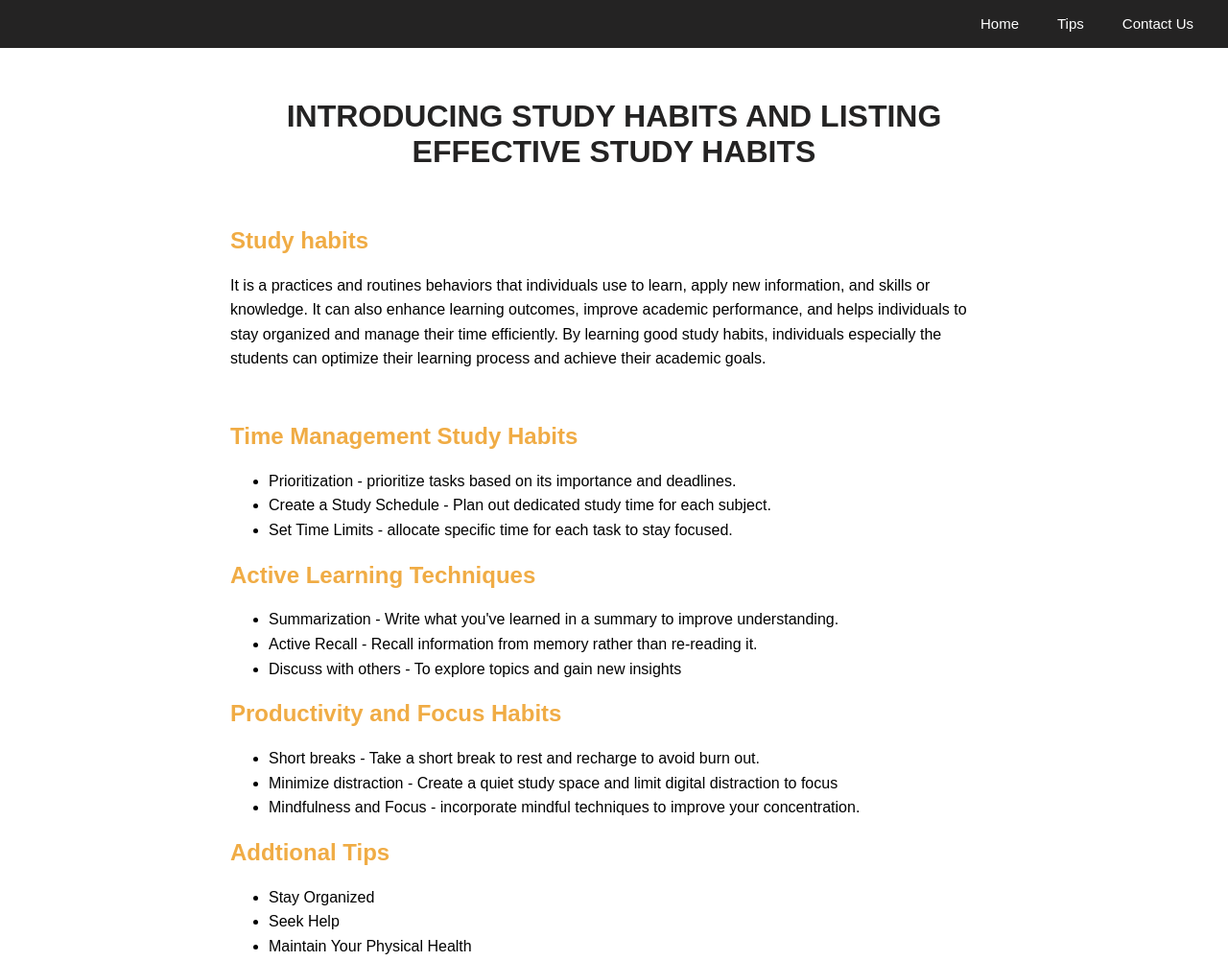
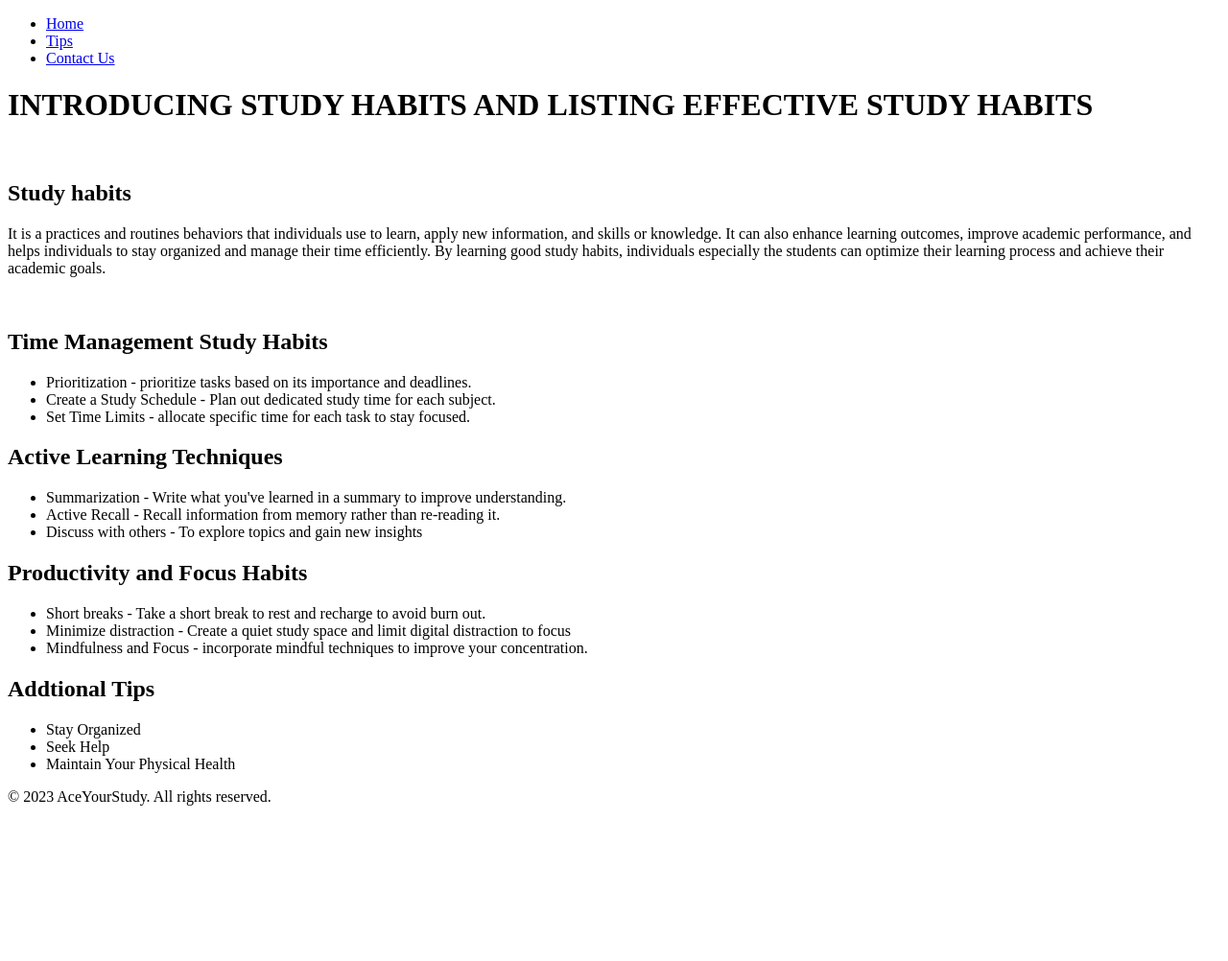
Before and after one commit to REYES-ChloieCharmelleG/Page2, a plain HTML site: page index.html in a window 1280 px wide. Shown: the top 1002 px of the page at 96% size. After the commit the page ends 856 px from the top, so only its background shows below. Drawn offline with Linux system fonts and the light colour scheme.

Commit message:
Update index.html

```diff
--- a/index.html
+++ b/index.html
@@ -6,69 +6,6 @@
     <title>AceYourStudy</title>
   </head>
   <body>
-    <style>
-      body {
-        font-family: Arial, sans-serif;
-        margin: 0;
-        padding: 0;
-      }
-      .nav {
-        display: flex;
-        justify-content: space-between;
-        background-color: #242323;
-        color: #ffff;
-        padding: 0 1rem;
-      }
-      .nav ul {
-        display: flex;
-        list-style-type: none;
-      }
-      .nav ul li {
-        margin: 0 10px;
-        padding: 0 10px;
-      }
-      .nav ul li a {
-        text-decoration: none;
-        color: #fff;
-        font-size: 15px;
-        transition: all ease 0.4s;
-      }
-      .nav ul li a:hover {
-        color: #f0ac45;
-      }
-      .main-content {
-        padding: 2rem 1rem;
-        max-width: 800px;
-        margin: 0 auto;
-      }
-      .main-content h1 {
-        text-align: center;
-        color: #242323;
-      }
-      .main-content h2 {
-        color: #f0ac45;
-      }
-      .main-content p, .main-content ul {
-        line-height: 1.6;
-      }
-      .main-content ul {
-        margin-bottom: 1rem;
-      }
-      footer {
-        background-color: #242323;
-        color: #fff;
-        text-align: center;
-        padding: 1rem;
-        margin-top: 2rem;
-      }
-      .footer-section {
-        margin: 0.5rem;
-      }
-      .footer-copyright {
-        margin-top: 1rem;
-        font-size: 14px;
-      }
-    </style>
     <div class="nav">
       <div class="logo">
       </div>
```
